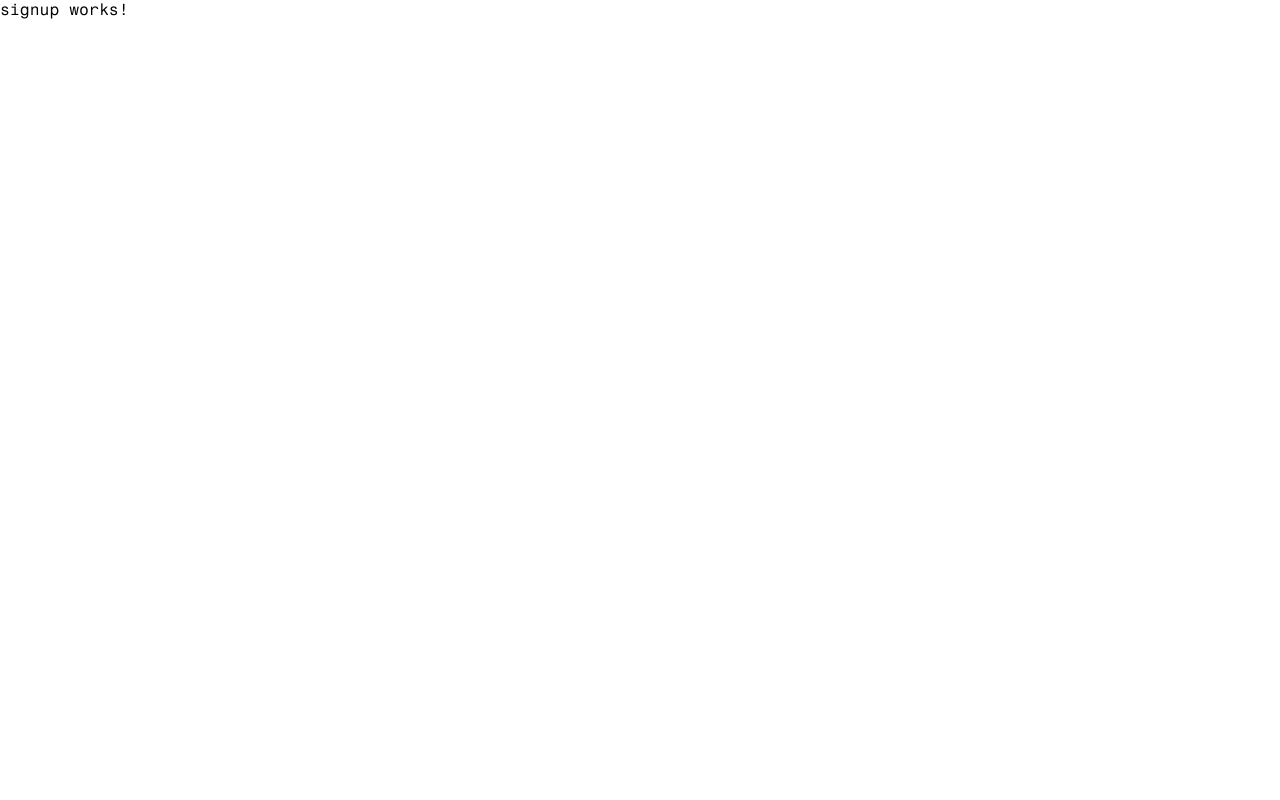
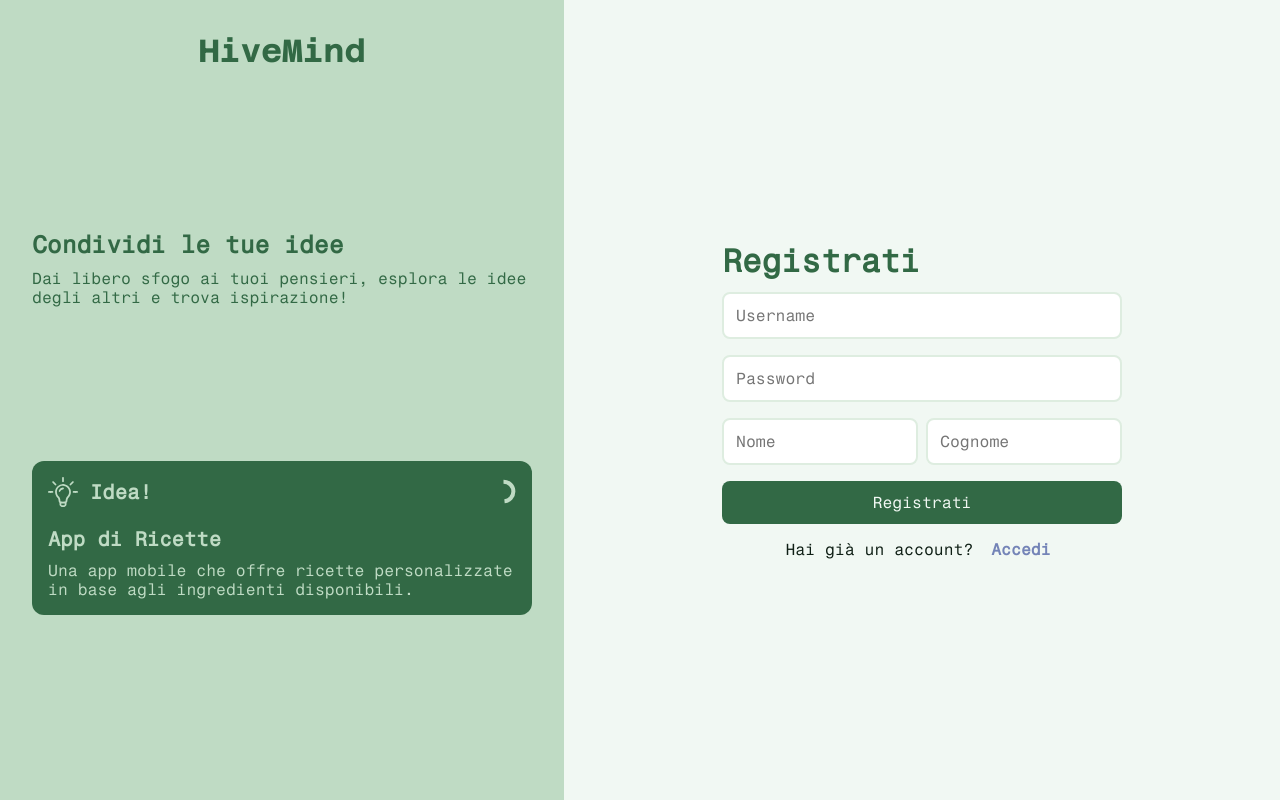
Before and after one commit to roberto-ingenito-appunti-universita/tec_web_project, an Angular app in the folder front_end/: page /signup in a window 1280 px wide. Built offline with nearby package versions, Linux system fonts and the light colour scheme.

Commit message:
FEAT: signup page

```diff
--- /dev/null
+++ b/front_end/src/app/components/auth-landing/auth-landing.component.html
@@ -0,0 +1,17 @@
+<div class="left-column">
+  <h1 class="title">HiveMind</h1>
+  <div class="left-column-item1">
+    <div>
+      <h2>Condividi le tue idee</h2>
+      <p>
+        Dai libero sfogo ai tuoi pensieri, esplora le idee degli altri e trova
+        ispirazione!
+      </p>
+    </div>
+    <app-carousel class="idea-container"></app-carousel>
+  </div>
+  <div class="arrow-down-container" (click)="scrollToForm('smooth')">
+    <p>Scorri per {{ isSignin ? "accedere" : "registrarti" }}</p>
+    <div class="arrow-down"></div>
+  </div>
+</div>
--- /dev/null
+++ b/front_end/src/app/components/auth-landing/auth-landing.component.scss
@@ -0,0 +1,99 @@
+@import "../../styles/theme_variables";
+
+.left-column {
+  /* center */
+  display: flex;
+  flex-direction: column;
+  align-items: center;
+  justify-content: flex-start;
+
+  /* colors */
+  background: $primary200;
+  color: $primary600;
+  padding: 2rem;
+
+  width: 500px;
+  height: calc(100vh - 4rem);
+}
+
+.title {
+  color: $primary600;
+  margin-bottom: 8px;
+  font-family: AzeretMono;
+}
+
+h2 {
+  color: $primary600;
+  margin-bottom: 1.5rem;
+}
+
+.left-column-item1 {
+  flex: 1;
+  display: flex;
+  flex-direction: column;
+  justify-content: space-evenly;
+  align-items: flex-start;
+  max-width: 500px;
+}
+
+.arrow-down-container {
+  display: none;
+}
+
+@keyframes upDown {
+  0% {
+    transform: translateY(0px);
+  }
+  50% {
+    transform: translateY(-6px); /* Altezza a cui l'elemento si sposta in su */
+  }
+  100% {
+    transform: translateY(0px); /* Torna alla posizione originale */
+  }
+}
+.arrow-down {
+  mask-image: url("../../../assets/icons/chevron-down-solid.svg");
+  width: 40px;
+  height: 40px;
+  background-color: $primary600;
+  animation: upDown 1.5s ease-in-out infinite;
+}
+
+.left-column h2 {
+  margin-bottom: 10px;
+}
+
+.idea-container {
+  background-color: $primary600;
+  color: $primary200;
+  align-self: stretch;
+  max-width: 500px;
+  border-radius: 12px;
+}
+
+@media (max-width: 1100px) {
+  .left-column {
+    flex: none;
+    width: auto;
+    margin: 0px;
+    border-radius: 0;
+    padding: 1rem;
+    height: calc(100vh - 2rem);
+  }
+
+  .arrow-down-container {
+    display: flex;
+    align-items: center;
+    justify-content: center;
+    flex-direction: row;
+    gap: 12px;
+
+    color: $primary600;
+    font-weight: bold;
+
+    margin-bottom: 60px;
+  }
+  .arrow-down-container:hover {
+    cursor: pointer;
+  }
+}
--- /dev/null
+++ b/front_end/src/app/components/auth-landing/auth-landing.component.ts
@@ -0,0 +1,22 @@
+import { Component, Input } from '@angular/core';
+import { CarouselComponent } from './components/carousel/carousel.component';
+
+@Component({
+  selector: 'app-auth-landing',
+  standalone: true,
+  imports: [CarouselComponent],
+  templateUrl: './auth-landing.component.html',
+  styleUrl: './auth-landing.component.scss'
+})
+export class AuthLandingComponent {
+
+  @Input({ required: true })
+  formElementId!: string;
+
+  @Input({ required: true })
+  isSignin!: boolean;
+
+  scrollToForm(behavior: "smooth" | "instant") {
+    document.getElementById(this.formElementId)?.scrollIntoView({ behavior: behavior });
+  }
+}
--- a/front_end/src/app/pages/signin/signin.component.html
+++ b/front_end/src/app/pages/signin/signin.component.html
@@ -6,23 +6,11 @@
   </head>
   <body>
     <div class="container">
-      <div class="left-column">
-        <h1 class="title">HiveMind</h1>
-        <div class="left-column-item1">
-          <div>
-            <h2>Condividi le tue idee</h2>
-            <p>
-              Dai libero sfogo ai tuoi pensieri, esplora le idee degli altri e
-              trova ispirazione!
-            </p>
-          </div>
-          <app-carousel class="idea-container"></app-carousel>
-        </div>
-        <div class="arrow-down-container" (click)="scrollToForm('smooth')">
-          <p>Scorri per accedere</p>
-          <div class="arrow-down"></div>
-        </div>
-      </div>
+      <app-auth-landing
+        formElementId="signInForm"
+        [isSignin]="true"
+      ></app-auth-landing>
+
       <div id="signInForm" class="right-column">
         <div class="login-container">
           <h1>Accedi</h1>
@@ -48,7 +36,8 @@
           </form>
 
           <div class="register-link">
-            Non hai un account? <a href="/signup">Registrati ora</a>
+            Non hai un account?
+            <a (click)="navigateToSignupPage()">Registrati</a>
           </div>
         </div>
       </div>
--- a/front_end/src/app/pages/signin/signin.component.scss
+++ b/front_end/src/app/pages/signin/signin.component.scss
@@ -14,68 +14,6 @@ body {
   height: 100vh;
 }
 
-.left-column {
-  /* center */
-  display: flex;
-  flex-direction: column;
-  align-items: center;
-  justify-content: flex-start;
-
-  /* colors */
-  background: $primary200;
-  color: $primary600;
-  padding: 2rem;
-
-  width: 500px;
-}
-
-.title {
-  color: $primary600;
-  margin-bottom: 8px;
-  font-family: AzeretMono;
-}
-
-h2 {
-  color: $primary600;
-  margin-bottom: 1.5rem;
-}
-
-.left-column-item1 {
-  flex: 1;
-  display: flex;
-  flex-direction: column;
-  justify-content: space-evenly;
-  align-items: flex-start;
-  max-width: 500px;
-}
-
-.arrow-down-container {
-  display: none;
-}
-
-@keyframes upDown {
-  0% {
-    transform: translateY(0px);
-  }
-  50% {
-    transform: translateY(-6px); /* Altezza a cui l'elemento si sposta in su */
-  }
-  100% {
-    transform: translateY(0px); /* Torna alla posizione originale */
-  }
-}
-.arrow-down {
-  mask-image: url("../../../assets/icons/chevron-down-solid.svg");
-  width: 40px;
-  height: 40px;
-  background-color: $primary600;
-  animation: upDown 1.5s ease-in-out infinite;
-}
-
-.left-column h2 {
-  margin-bottom: 10px;
-}
-
 .right-column {
   /* center */
   flex: 1;
@@ -87,7 +25,8 @@ h2 {
 .login-container {
   padding: 2rem;
   border-radius: 12px;
-  max-width: fit-content;
+  max-width: 400px;
+  width: 100%;
   // background-color: $primary50;
 }
 
@@ -157,14 +96,7 @@ button:hover {
 .register-link a:hover {
   background-color: $secondary200;
   border-radius: 8px;
-}
-
-.idea-container {
-  background-color: $primary600;
-  color: $primary200;
-  align-self: stretch;
-  max-width: 500px;
-  border-radius: 12px;
+  cursor: pointer;
 }
 
 @media (max-width: 1100px) {
@@ -172,36 +104,8 @@ button:hover {
     flex-direction: column;
   }
 
-  .left-column {
-    flex: none;
-    width: auto;
-    margin: 0px;
-    border-radius: 0;
-    height: calc(100vh - 2rem);
-  }
-
   .right-column {
     flex: none;
     height: 100vh;
   }
-
-  .left-column {
-    padding: 1rem;
-  }
-
-  .arrow-down-container {
-    display: flex;
-    align-items: center;
-    justify-content: center;
-    flex-direction: row;
-    gap: 12px;
-
-    color: $primary600;
-    font-weight: bold;
-
-    margin-bottom: 60px;
-  }
-  .arrow-down-container:hover {
-    cursor: pointer;
-  }
 }
--- a/front_end/src/app/pages/signup/signup.component.html
+++ b/front_end/src/app/pages/signup/signup.component.html
@@ -1 +1,55 @@
-<p>signup works!</p>
+<!DOCTYPE html>
+<html lang="it">
+  <head>
+    <meta charset="UTF-8" />
+    <meta name="viewport" content="width=device-width, initial-scale=1.0" />
+  </head>
+  <body>
+    <div class="container">
+      <app-auth-landing
+        formElementId="signUpForm"
+        [isSignin]="false"
+      ></app-auth-landing>
+
+      <div id="signUpForm" class="right-column">
+        <div class="login-container">
+          <h1>Registrati</h1>
+
+          <form id="loginForm">
+            <div class="input-group">
+              <input
+                type="text"
+                id="username"
+                placeholder="Username"
+                required
+              />
+            </div>
+            <div class="input-group">
+              <input
+                type="password"
+                id="password"
+                placeholder="Password"
+                required
+              />
+            </div>
+
+            <div style="display: flex; gap: 8px">
+              <div class="input-group">
+                <input type="text" id="first_name" placeholder="Nome" />
+              </div>
+              <div class="input-group">
+                <input type="text" id="last_name" placeholder="Cognome" />
+              </div>
+            </div>
+
+            <button type="submit">Registrati</button>
+          </form>
+
+          <div class="register-link">
+            Hai già un account? <a  (click)="navigateToSigninPage()">Accedi</a>
+          </div>
+        </div>
+      </div>
+    </div>
+  </body>
+</html>
--- a/front_end/src/app/pages/signup/signup.component.scss
+++ b/front_end/src/app/pages/signup/signup.component.scss
@@ -0,0 +1,112 @@
+@import "../../styles/theme_variables";
+
+body {
+  background-color: $primary50;
+
+  /* disable scroll bar */
+  overflow-y: scroll;
+  scrollbar-width: none;
+  -ms-overflow-style: none;
+}
+
+.container {
+  display: flex;
+  height: 100vh;
+}
+
+.right-column {
+  /* center */
+  flex: 1;
+  display: flex;
+  align-items: center;
+  justify-content: center;
+}
+
+.login-container {
+  padding: 2rem;
+  border-radius: 12px;
+  width: 100%;
+  max-width: 400px;
+  // background-color: $primary100;
+}
+
+.login-container h1 {
+  color: $primary600;
+  margin-bottom: 12px;
+}
+
+form {
+  display: flex;
+  flex-direction: column;
+}
+
+.input-group {
+  margin-bottom: 1rem;
+}
+
+.input-group input {
+  width: 100%;
+  padding: 0.75rem;
+  border: 2px solid $primary100;
+  background-color: white;
+  font-size: 1rem;
+  transition: border-color 0.3s;
+  border-radius: 8px;
+  box-sizing: border-box;
+  -moz-box-sizing: border-box;
+  -webkit-box-sizing: border-box;
+}
+
+.input-group input:focus {
+  border-color: $primary600;
+  border-width: 2px;
+  border-radius: 8px;
+  outline: none;
+}
+
+button {
+  background: $primary600;
+  color: $primary50;
+  padding: 0.75rem;
+  border: none;
+  border-radius: 8px;
+  cursor: pointer;
+  font-size: 1rem;
+  transition: 0.2s;
+}
+
+button:hover {
+  transform: translateY(-2px);
+  box-shadow: 0 4px 8px rgba(0, 0, 0, 0.2);
+}
+
+.register-link {
+  text-align: center;
+  margin-top: 1rem;
+  color: $primary950;
+}
+
+.register-link a {
+  color: $secondary600;
+  text-decoration: none;
+  font-weight: bold;
+  padding: 4px 8px;
+  display: inline;
+}
+
+.register-link a:hover {
+  background-color: $secondary200;
+  border-radius: 8px;
+  cursor: pointer;
+}
+
+@media (max-width: 1100px) {
+  .container {
+    flex-direction: column;
+  }
+
+  .right-column {
+    flex: none;
+    height: 100vh;
+  }
+}
--- a/front_end/src/app/pages/signup/signup.component.ts
+++ b/front_end/src/app/pages/signup/signup.component.ts
@@ -1,12 +1,26 @@
 import { Component } from '@angular/core';
+import { AuthLandingComponent } from '../../components/auth-landing/auth-landing.component';
+import { ActivatedRoute, Router, RouterLink } from '@angular/router';
 
 @Component({
   selector: 'app-signup',
   standalone: true,
-  imports: [],
+  imports: [AuthLandingComponent, RouterLink],
   templateUrl: './signup.component.html',
   styleUrl: './signup.component.scss'
 })
 export class SignupComponent {
+  constructor(private router: Router, private route: ActivatedRoute) { }
 
+  navigateToSigninPage() {
+    this.router.navigate(['/signin'], { fragment: 'scrollDown' });
+  }
+
+  ngOnInit() {
+    this.route.fragment.subscribe((fragment) => {
+      if (fragment === "scrollDown") {
+        document.getElementById("signUpForm")?.scrollIntoView({ behavior: 'instant' });
+      }
+    })
+  }
 }
```
Also changed, not shown: front_end/src/app/pages/signin/signin.component.ts (+17 -4 lines), front_end/src/app/components/auth-landing/components/carousel/carousel.component.html (renamed from front_end/src/app/pages/signin/components/carousel/carousel.component.html), front_end/src/app/components/auth-landing/components/carousel/carousel.component.scss (renamed from front_end/src/app/pages/signin/components/carousel/carousel.component.scss), front_end/src/app/components/auth-landing/components/carousel/carousel.component.ts (renamed from front_end/src/app/pages/signin/components/carousel/carousel.component.ts), 2 other files (tests, documents, lock files or other folders).
